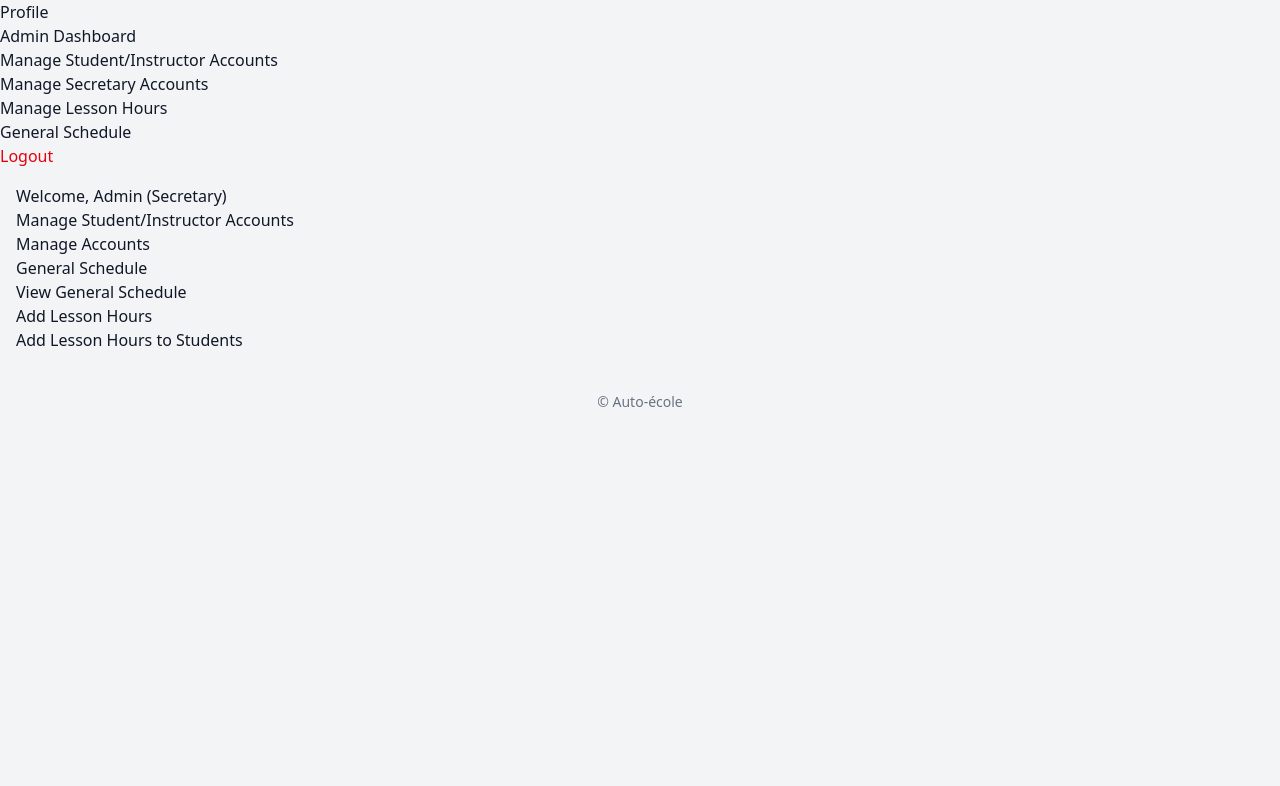
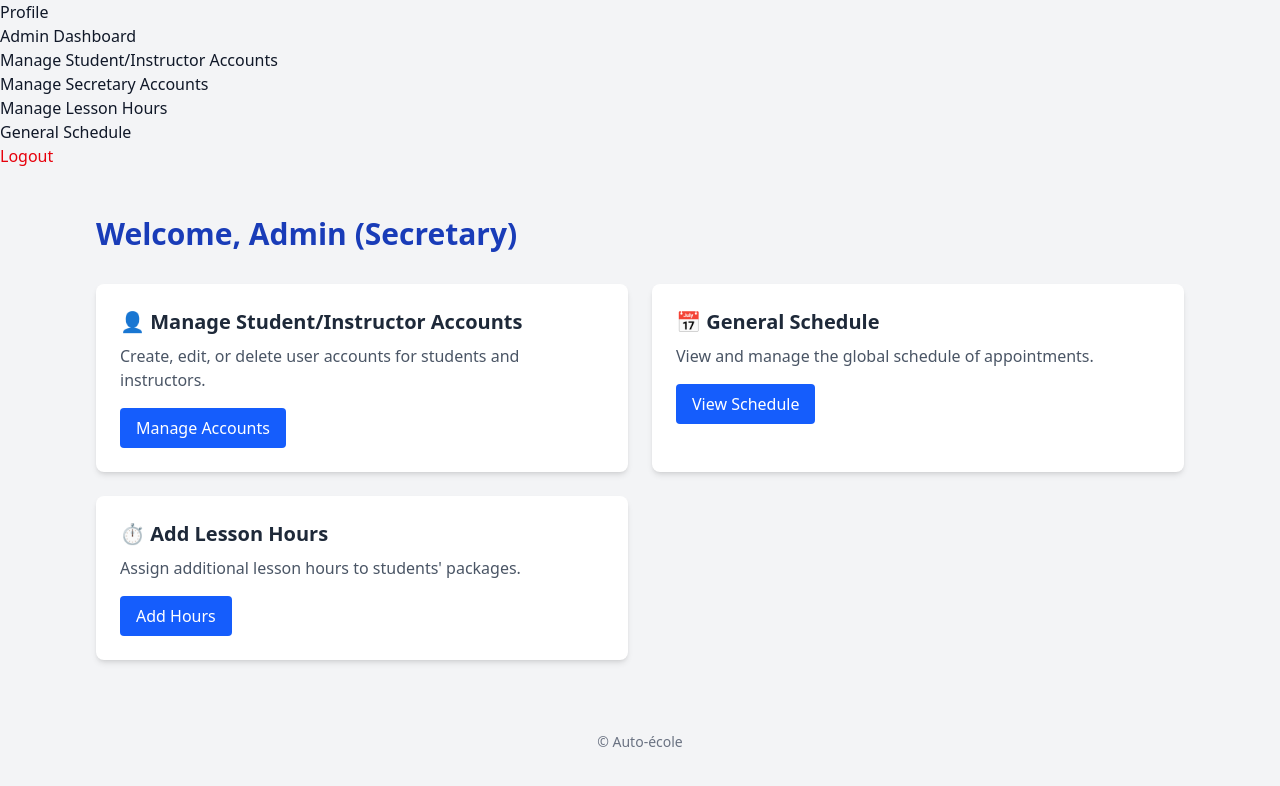
Before and after one commit to zpilia/driving_school, a Django app: template template/dashboard_secretary.html in a window 1280 px wide. Shown: the top 786 px of the page. Run offline with Django 5.2, Linux system fonts and the light colour scheme; the template is opened without the code that fills it, so the values that code supplies are empty; a user stored in the database is signed in.

Commit message:
feat(auth): add success toast notification on user login

```diff
--- a/template/dashboard_secretary.html
+++ b/template/dashboard_secretary.html
@@ -1,16 +1,64 @@
 {% extends "base.html" %}
 {% block title %}Secretary Dashboard{% endblock %}
+
 {% block content %}
-  <h1>Welcome, {{ user.username }} (Secretary)</h1>
+<div class="max-w-6xl mx-auto px-4 sm:px-6 lg:px-8 py-8">
 
-  <h2>Manage Student/Instructor Accounts</h2>
-  <p><a href="{% url 'accounts:manage_accounts' %}">Manage Accounts</a></p>
+  <!-- Toast (si messages) -->
+  {% if messages %}
+    <div class="toast-container" style="position: fixed; top: 20px; right: 20px; z-index: 9999;">
+      {% for message in messages %}
+        <div class="toast {{ message.tags }}"
+             style="display: flex; align-items: center; background-color: #d1fae5; color: #065f46; border: 1px solid #a7f3d0; border-radius: 0.5rem; padding: 1rem; margin-bottom: 1rem; box-shadow: 0 2px 8px rgba(0, 0, 0, 0.1); min-width: 300px; max-width: 400px; font-size: 0.875rem; transition: opacity 0.4s ease;">
+          <div style="flex: 1;">{{ message }}</div>
+          <button onclick="this.parentElement.remove()"
+                  style="margin-left: auto; background: none; border: none; color: #065f46; font-size: 1rem; padding: 0.25rem; cursor: pointer;">
+            ×
+          </button>
+        </div>
+      {% endfor %}
+    </div>
+  {% endif %}
 
-  <h2>General Schedule</h2>
-  <p><a href="{% url 'appointments:general_schedule' %}">View General Schedule</a></p>
+  <h1 class="text-3xl font-bold text-blue-800 mb-8">
+    Welcome, {{ user.get_full_name|default:user.username }} (Secretary)
+  </h1>
 
-  <h2>Add Lesson Hours</h2>
-  <p><a href="{% url 'lessonpackages:manage' %}">Add Lesson Hours to Students</a></p>
+  <div class="grid grid-cols-1 md:grid-cols-2 gap-6">
 
-  <!-- Vous pouvez afficher ici également une liste d'étudiants pour consulter leurs fiches -->
+    <!-- Manage Accounts -->
+    <div class="bg-white p-6 rounded-lg shadow-md">
+      <h2 class="text-xl font-semibold text-gray-800 mb-2">👤 Manage Student/Instructor Accounts</h2>
+      <p class="text-gray-600 mb-4">Create, edit, or delete user accounts for students and instructors.</p>
+      <a href="{% url 'accounts:manage_accounts' %}" class="inline-block bg-blue-600 text-white px-4 py-2 rounded hover:bg-blue-700 transition">Manage Accounts</a>
+    </div>
+
+    <!-- General Schedule -->
+    <div class="bg-white p-6 rounded-lg shadow-md">
+      <h2 class="text-xl font-semibold text-gray-800 mb-2">📅 General Schedule</h2>
+      <p class="text-gray-600 mb-4">View and manage the global schedule of appointments.</p>
+      <a href="{% url 'appointments:general_schedule' %}" class="inline-block bg-blue-600 text-white px-4 py-2 rounded hover:bg-blue-700 transition">View Schedule</a>
+    </div>
+
+    <!-- Add Lesson Hours -->
+    <div class="bg-white p-6 rounded-lg shadow-md">
+      <h2 class="text-xl font-semibold text-gray-800 mb-2">⏱️ Add Lesson Hours</h2>
+      <p class="text-gray-600 mb-4">Assign additional lesson hours to students' packages.</p>
+      <a href="{% url 'lessonpackages:manage' %}" class="inline-block bg-blue-600 text-white px-4 py-2 rounded hover:bg-blue-700 transition">Add Hours</a>
+    </div>
+
+  </div>
+</div>
+
+<!--  Script Toast -->
+<script>
+  window.addEventListener("DOMContentLoaded", () => {
+    document.querySelectorAll(".toast").forEach((toast) => {
+      setTimeout(() => {
+        toast.style.opacity = "0";
+        setTimeout(() => toast.remove(), 500);
+      }, 3000);
+    });
+  });
+</script>
 {% endblock %}
```
Also changed, not shown: template/dashboard_admin.html (+27 -14 lines), template/dashboard_instructor.html (+23 -13 lines), template/dashboard_student.html (+37 -8 lines), db.sqlite3.
